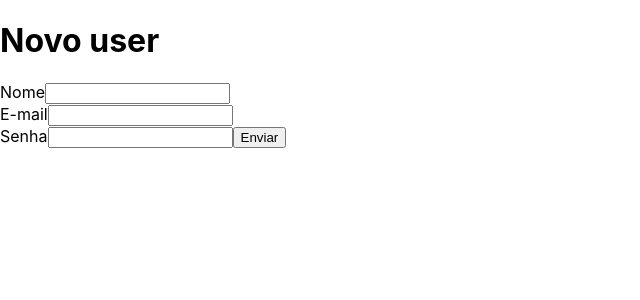
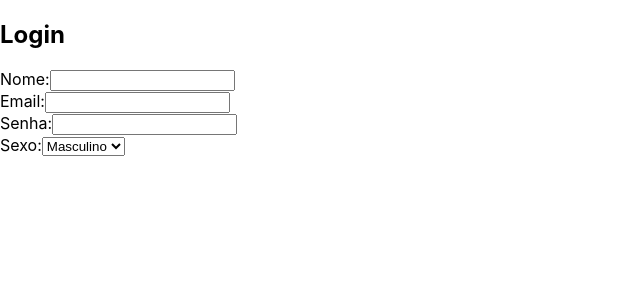
Before and after one commit to yoneshinzato/react-project, a React (Create React App) app: page / in a window 1280 px wide. Shown: the top 300 px of the page, without its empty margins (0-640 px from the left). Built offline with nearby package versions, Linux system fonts and the light colour scheme.

Commit message:
manipulando formulario parte 2

```diff
--- a/src/App.js
+++ b/src/App.js
@@ -1,53 +1,72 @@
-import React, { Component } from 'react'
-
-
+import React, { Component } from "react";
 
 class App extends Component {
-  constructor(props){
-    super(props)
+  constructor(props) {
+    super(props);
     this.state = {
-      nome: '',
-      email: '',
-      senha: '',
-      error: ''
-
-    }
+      form: {
+        nome: "",
+        email: "",
+        senha: "",
+        sexo: "",
+      },
+    };
   }
 
-  cadastrar = (evento) => {
-    const { nome, email, senha} = this.state
-    if(nome !== '' && email !== '' && senha !== ''){
-      alert(`Nome: ${nome}, Email: ${email}, Senha: ${senha}`)
-    } else {
-      this.setState({error: "Favor preencher corretamente o formulário!"})
-    }
+  dadosForm = (e) => {
+    let form = this.state.form;
+    form[e.target.name] = e.target.value;
+    this.setState({ form: form });
+  };
 
-    evento.preventDefault()
-  }
-
-
-  render(){
+  render() {
     return (
-      <>
-        <h1>Novo user</h1>
-    {this.state.error && <p>{this.state.error}</p>}
-        <form  onSubmit={this.cadastrar}>
-          <label name="nome">Nome</label>
-          <input type="text" value={this.state.nome}
-            onChange={(e) => this.setState({nome: e.target.value})} /><br/>
-          <label name="email">E-mail</label>
-          <input type="email" value={this.state.email}
-            onChange={e => this.setState({email: e.target.value})} /><br />
-            <label name="senha">Senha</label>
-          <input type="password" value={this.state.senha}
-            onChange={e => this.setState({senha: e.target.value})} />
-            <button type="submit">Enviar</button>
+      <div>
+        <h2>Login</h2>
+        <form>
+          Nome:
+          <input
+            type="text"
+            name="nome"
+            value={this.state.form.nome}
+            onChange={this.dadosForm}
+          />
+          <br />
+          Email:
+          <input
+            type="email"
+            name="email"
+            value={this.state.form.email}
+            onChange={this.dadosForm}
+          />{" "}
+          <br />
+          Senha:
+          <input
+            type="text"
+            name="senha"
+            value={this.state.form.senha}
+            onChange={this.dadosForm}
+          />
+          <br />
+          Sexo:
+          <select
+            name="sexo"
+            value={this.state.form.sexo}
+            onChange={this.dadosForm}
+          >
+            <option value="masculino">Masculino</option>
+            <option value="feminino">Feminino</option>
+          </select>
+          <div>
+            <h3>{this.state.form.nome}</h3>
+            <h3>{this.state.form.email}</h3>
+            <h3>{this.state.form.senha}</h3>
+            <h3>{this.state.form.sexo}</h3>
+          </div>
         </form>
-      </>
-    )
+      </div>
+    );
   }
 }
 
-
-
-export default App
+export default App;
```
Also changed, not shown: 1 other file (tests, documents, lock files or other folders).
